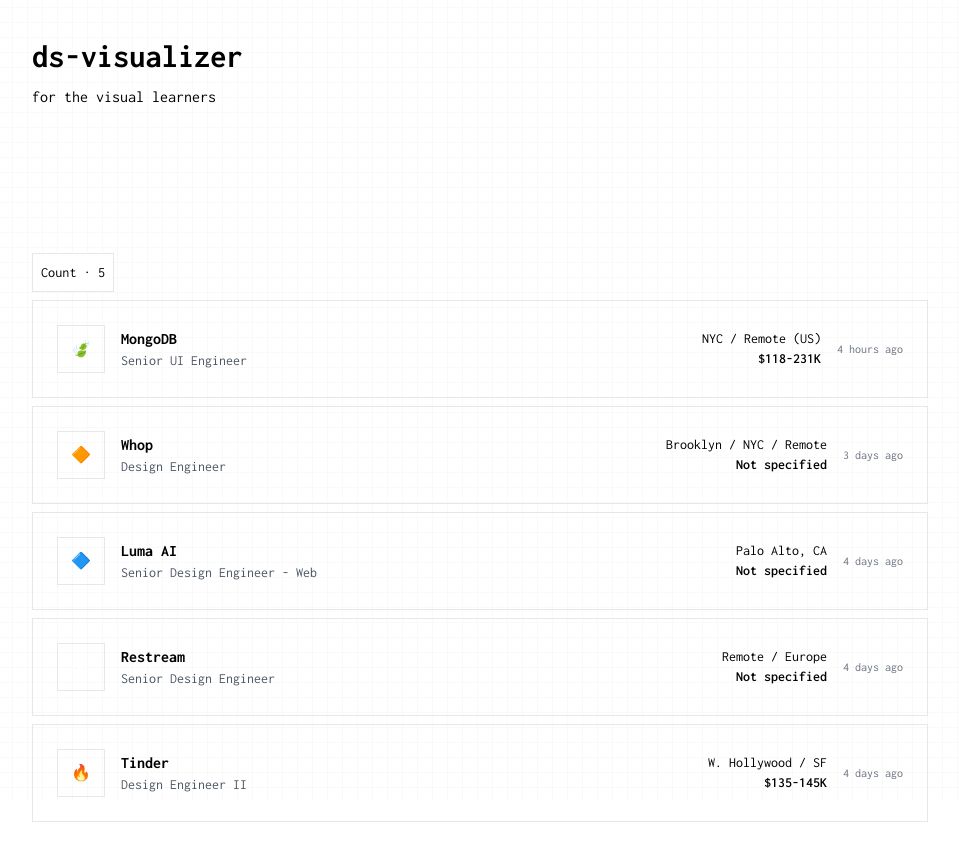
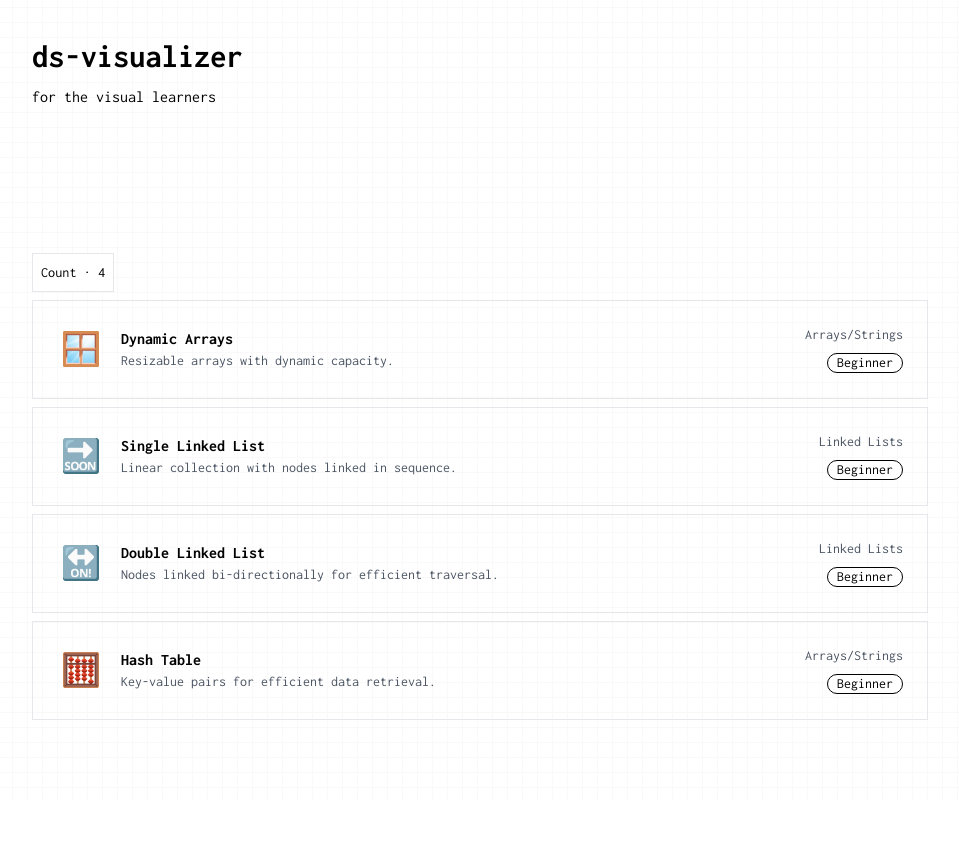
Before and after one commit to terrencejihoonjung/ds-visualizer, a React (Vite) app: page / in a window 1280 px wide. Shown: the whole page, without its empty margins (160-1119 px from the left). After the commit the page ends 800 px from the top, so only its background shows below. Built offline with nearby package versions, Linux system fonts and the light colour scheme.

Commit message:
polished home page

```diff
--- /dev/null
+++ b/src/data/data-structures.ts
@@ -0,0 +1,34 @@
+import DataStructure from "../types/DataStructure";
+
+const dataStructures: DataStructure[] = [
+  {
+    name: "Dynamic Arrays",
+    description: "Resizable arrays with dynamic capacity.",
+    icon: "🪟",
+    category: "Arrays/Strings",
+    difficulty: "Beginner",
+  },
+  {
+    name: "Single Linked List",
+    description: "Linear collection with nodes linked in sequence.",
+    icon: "🔜",
+    category: "Linked Lists",
+    difficulty: "Beginner",
+  },
+  {
+    name: "Double Linked List",
+    description: "Nodes linked bi-directionally for efficient traversal.",
+    icon: "🔛",
+    category: "Linked Lists",
+    difficulty: "Beginner",
+  },
+  {
+    name: "Hash Table",
+    description: "Key-value pairs for efficient data retrieval.",
+    icon: "🧮",
+    category: "Arrays/Strings",
+    difficulty: "Beginner",
+  },
+];
+
+export default dataStructures;
--- a/src/pages/Home/Home.tsx
+++ b/src/pages/Home/Home.tsx
@@ -1,84 +1,31 @@
-const jobListings = [
-  {
-    company: "MongoDB",
-    position: "Senior UI Engineer",
-    location: "NYC / Remote (US)",
-    salary: "$118-231K",
-    logo: "🍃",
-    postedAgo: "4 hours ago",
-  },
-  {
-    company: "Whop",
-    position: "Design Engineer",
-    location: "Brooklyn / NYC / Remote",
-    salary: "Not specified",
-    logo: "🔶",
-    postedAgo: "3 days ago",
-  },
-  {
-    company: "Luma AI",
-    position: "Senior Design Engineer - Web",
-    location: "Palo Alto, CA",
-    salary: "Not specified",
-    logo: "🔷",
-    postedAgo: "4 days ago",
-  },
-  {
-    company: "Restream",
-    position: "Senior Design Engineer",
-    location: "Remote / Europe",
-    salary: "Not specified",
-    logo: "R",
-    postedAgo: "4 days ago",
-  },
-  {
-    company: "Tinder",
-    position: "Design Engineer II",
-    location: "W. Hollywood / SF",
-    salary: "$135-145K",
-    logo: "🔥",
-    postedAgo: "4 days ago",
-  },
-];
+import dataStructures from "../../data/data-structures";
+import Row from "./Row";
 
 function Home() {
   return (
-    <div className="w-full min-h-screen bg-base-200 p-8">
+    <div className="w-full min-h-screen p-8">
       <div className="max-w-4xl mx-auto">
+        {/* top heading */}
         <header className="mb-36">
           <h1 className="text-h1 font-bold mb-1">ds-visualizer</h1>
           <h1 className="text-h5 font-regular mb-2">for the visual learners</h1>
         </header>
 
+        {/* list heading */}
         <div className="flex flex-col">
           <div className="flex justify-between items-center mb-2">
             <div className="bg-base-100 text-small p-2 border border-1-neutral">
-              Count · {jobListings.length}
+              Count · {dataStructures.length}
             </div>
           </div>
 
+          {/* list */}
           <div className="">
-            {jobListings.map((job, index) => (
-              <div
-                key={index}
-                className="bg-transparent p-6 border flex items-center mb-2"
-              >
-                <div className="border w-12 h-12 bg-primary flex items-center justify-center text-white font-bold mr-4">
-                  {job.logo}
-                </div>
-                <div className="flex-grow">
-                  <h2 className="font-bold">{job.company}</h2>
-                  <p className="text-sm text-gray-600">{job.position}</p>
-                </div>
-                <div className="text-right">
-                  <p className="text-sm">{job.location}</p>
-                  <p className="text-sm font-semibold">{job.salary}</p>
-                </div>
-                <div className="ml-4 text-xs text-gray-500">
-                  {job.postedAgo}
-                </div>
-              </div>
-            ))}
+            {dataStructures.map((dataStructure) => {
+              return (
+                <Row key={dataStructure.name} dataStructure={dataStructure} />
+              );
+            })}
           </div>
         </div>
       </div>
--- /dev/null
+++ b/src/pages/Home/Row.tsx
@@ -0,0 +1,31 @@
+import DataStructure from "../../types/DataStructure";
+
+interface RowProps {
+  dataStructure: DataStructure;
+}
+
+function Row({ dataStructure }: RowProps) {
+  return (
+    <div
+      role="button"
+      className="bg-base-200 bg-opacity-0 p-6 border flex justify-between items-center mb-2 hover:bg-opacity-5"
+    >
+      <div className="flex items-center">
+        <div className="text-h1 w-12 h-12 flex items-center justify-center text-white font-bold mr-4">
+          {dataStructure.icon}
+        </div>
+        <div className="flex-grow">
+          <h2 className="font-bold">{dataStructure.name}</h2>
+          <p className="text-sm text-gray-600">{dataStructure.description}</p>
+        </div>
+      </div>
+
+      <div className="text-right space-y-2">
+        <p className="text-sm text-gray-600">{dataStructure.category}</p>
+        <span className="badge badge-md">{dataStructure.difficulty}</span>
+      </div>
+    </div>
+  );
+}
+
+export default Row;
--- /dev/null
+++ b/src/types/DataStructure.ts
@@ -0,0 +1,9 @@
+interface DataStructure {
+  name: string;
+  description: string;
+  icon: string;
+  category: string;
+  difficulty: "Beginner" | "Intermediate" | "Advanced";
+}
+
+export default DataStructure;
--- a/tailwind.config.js
+++ b/tailwind.config.js
@@ -15,6 +15,9 @@
       fontFamily: {
         mono: ["Inconsolata", "monospace"],
       },
+      colors: {
+        "base-200": "#a8a29e",
+      },
     },
   },
   plugins: [daisyui],
```
